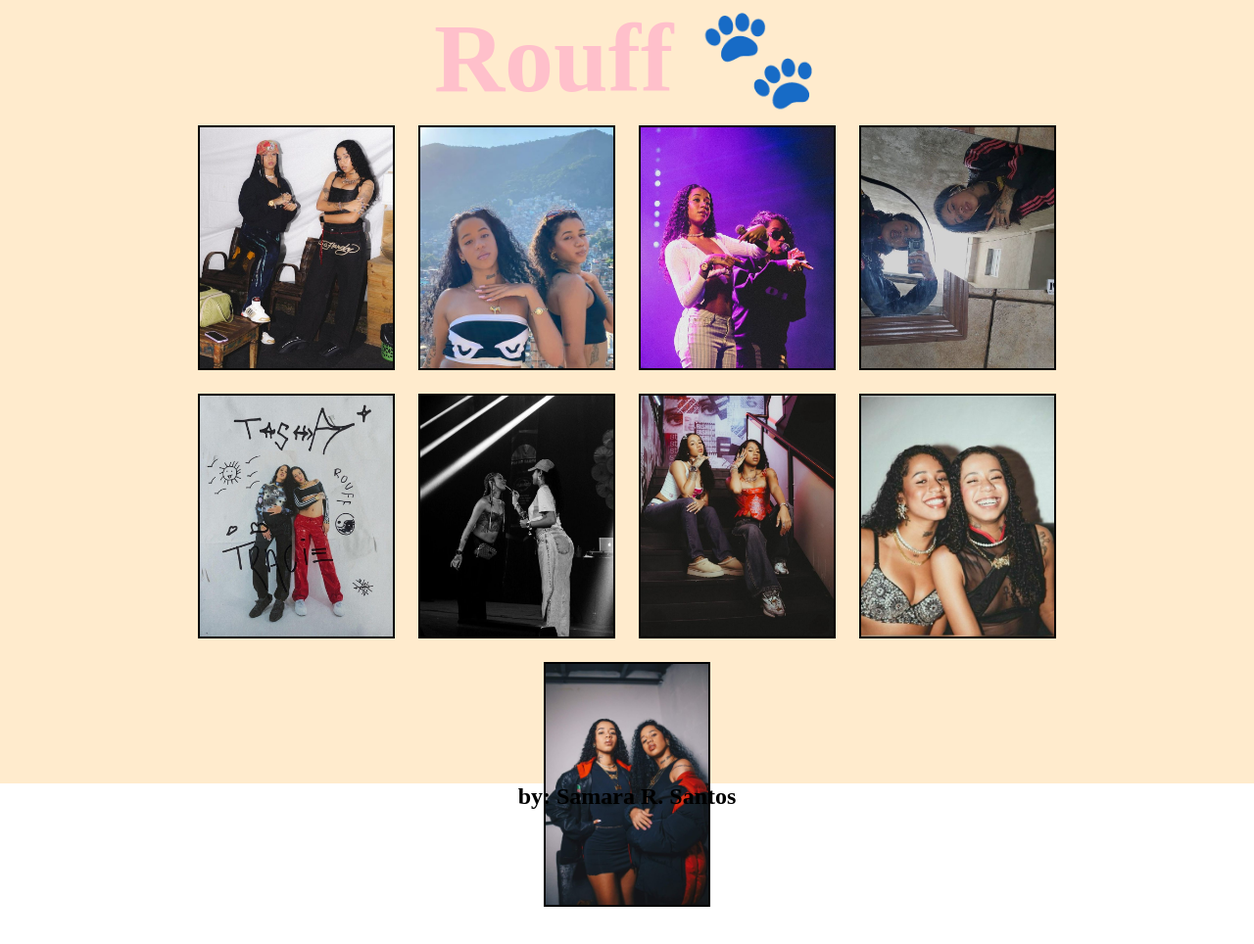
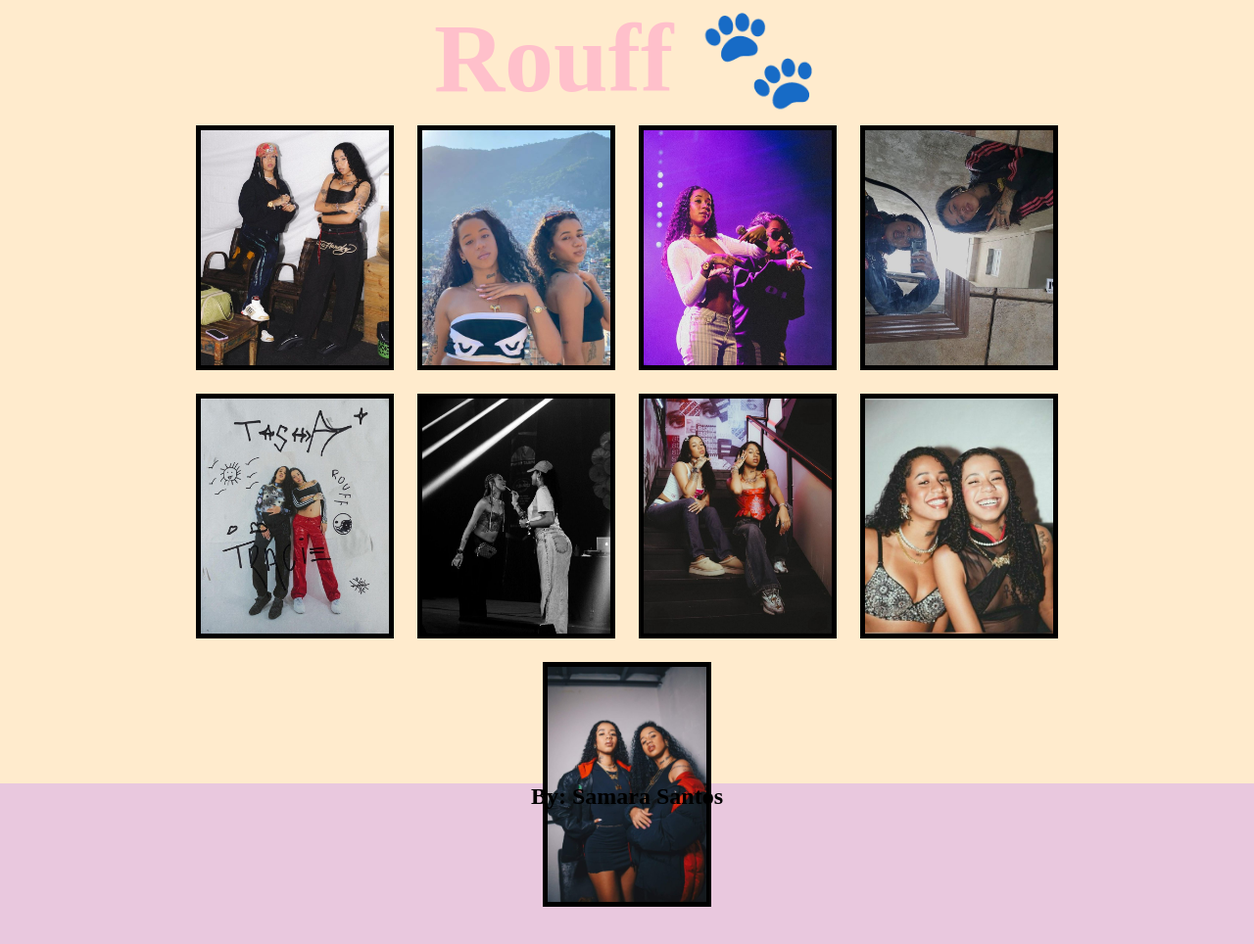
Before and after one commit to Samys003/Galeria-Projeto1-3x3, a plain HTML site: page index.html in a window 1280 px wide. Shown: the whole page at 98% size. Before the commit the page ends 940 px from the top, so only its background shows below. Drawn offline with Linux system fonts and the light colour scheme.

Commit message:
links adicionados as fotos

```diff
--- a/index.html
+++ b/index.html
@@ -10,17 +10,17 @@
    <section>
 <div>
  <h1>Rouff 🐾</h1>
- <img src="./img/TashaeTracieDiskp.jpg" alt="TashaeTracieDiskp">
- <img src="./img/TashaeTracieCerolFinin.jpg" alt="TashaeTracieCerolFinin">
- <img src="./img/TashaeTracieShow.jpg" alt="TashaeTracieShow">
- <img src="./img/TashaeTracieSalve.jpg" alt="TashaeTracieSalve">
- <img src="img/TashaeTracie.jpg" alt="TashaeTracie">
- <img src="img/TashaeTracieGloss.jpg" alt="TashaeTracieGloss">
- <img src="img/TashaeTraciesetmernozinha.jpg" alt="TashaeTraciesetmernozinha">
- <img src="img/TashaeTracieSorridentes.jpg" alt="TashaeTracieSorridentes">
- <img src="img/TashaeTracieRouff.jpg" alt="TashaeTracieRouff">
+ <a href="https://www.youtube.com/watch?v=X8DgAysALBs"><img src="./img/TashaeTracieDiskp.jpg" alt="TashaeTracieDiskp"></a>
+ <a href="https://www.youtube.com/watch?v=Eyd9VGoDjio"><img src="./img/TashaeTracieCerolFinin.jpg" alt="TashaeTracieCerolFinin"></a>
+ <a href="https://www.youtube.com/watch?v=-x7q5bVt1U0"><img src="./img/TashaeTracieShow.jpg" alt="TashaeTracieShow"></a>
+ <a href="https://www.youtube.com/watch?v=dxf8H1Npmgs"><img src="./img/TashaeTracieSalve.jpg" alt="TashaeTracieSalve"></a>
+ <a href="https://www.youtube.com/watch?v=K4Evd5bqdLE"><img src="img/TashaeTracie.jpg" alt="TashaeTracie"></a>
+ <a href="https://www.youtube.com/watch?v=nZfVmuVzJ3I"><img src="img/TashaeTracieGloss.jpg" alt="TashaeTracieGloss"></a>
+ <a href="https://www.youtube.com/watch?v=LdcIYzjxDOk"><img src="img/TashaeTraciesetmernozinha.jpg" alt="TashaeTraciesetmernozinha"></a>
+ <a href="https://www.youtube.com/watch?v=KI147oAZqVY"><img src="img/TashaeTracieSorridentes.jpg" alt="TashaeTracieSorridentes"></a>
+ <a href="https://www.youtube.com/watch?v=cskZ8MXbNeY"></a><img src="img/TashaeTracieRouff.jpg" alt="TashaeTracieRouff"></a>
  </div>
     </section>
-<h2> by: Samara R. Santos </h2>
+<h2>By: Samara Santos</h2>
 </body>
 </html>
--- a/style.css
+++ b/style.css
@@ -15,7 +15,7 @@ h1{
     width: auto;
     height: auto;
     margin: 10px;
-    border: 2px solid black;
+    border: 5px solid black;
 
  }
 div{
@@ -24,7 +24,11 @@ div{
    height: 75vh;
 }
 h2{
-    text-align: center;
+    display: flex;
+    justify-content: center;
+    background-color: rgb(233, 200, 222);
+    width: 100%;
+    height: 100vh;
 }
 section{
     display: flex;
```
